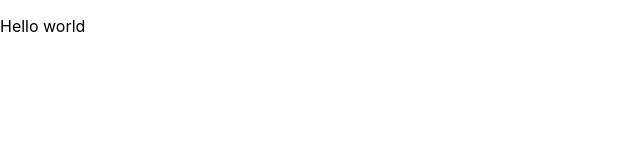
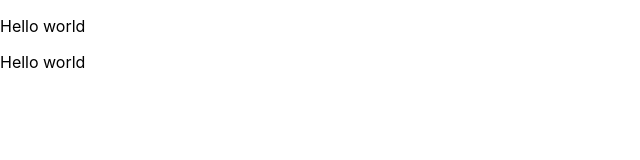
Before and after one commit to jaceksanko/account-form, a React (Create React App) app: page / in a window 1280 px wide. Shown: the top 160 px of the page, without its empty margins (0-640 px from the left). Built offline with nearby package versions, Linux system fonts and the light colour scheme.

Commit message:
Add components structure

```diff
--- a/src/App.tsx
+++ b/src/App.tsx
@@ -1,5 +1,6 @@
 import './App.scss';
 import React from "react";
+import AccountPersonal from "./components/AccountPersonal"
 
 function App() {
   return (
@@ -9,6 +10,7 @@ function App() {
           Hello world
         </p>
       </header>
+      <AccountPersonal/>
     </div>
   );
 }
--- /dev/null
+++ b/src/components/AccountPersonal.tsx
@@ -0,0 +1,17 @@
+import React from "react";
+import "./AccountPersonal.scss";
+
+function AccountPersonal() {
+    return (
+        <div className="AccountPersonal">
+            <header className="AccountPersonal-header">
+                <p>
+                    Hello world
+                </p>
+            </header>
+
+        </div>
+    );
+}
+
+export default AccountPersonal;
```
Also changed, not shown: src/components/ButtonForm.tsx (added, +12 -0 lines), src/components/FormAccountPersonal.tsx (added, +13 -0 lines), src/components/AccountPersonal.scss (added), src/components/ButtonForm.scss (added), src/components/FormAccountPersonal.scss (added).
